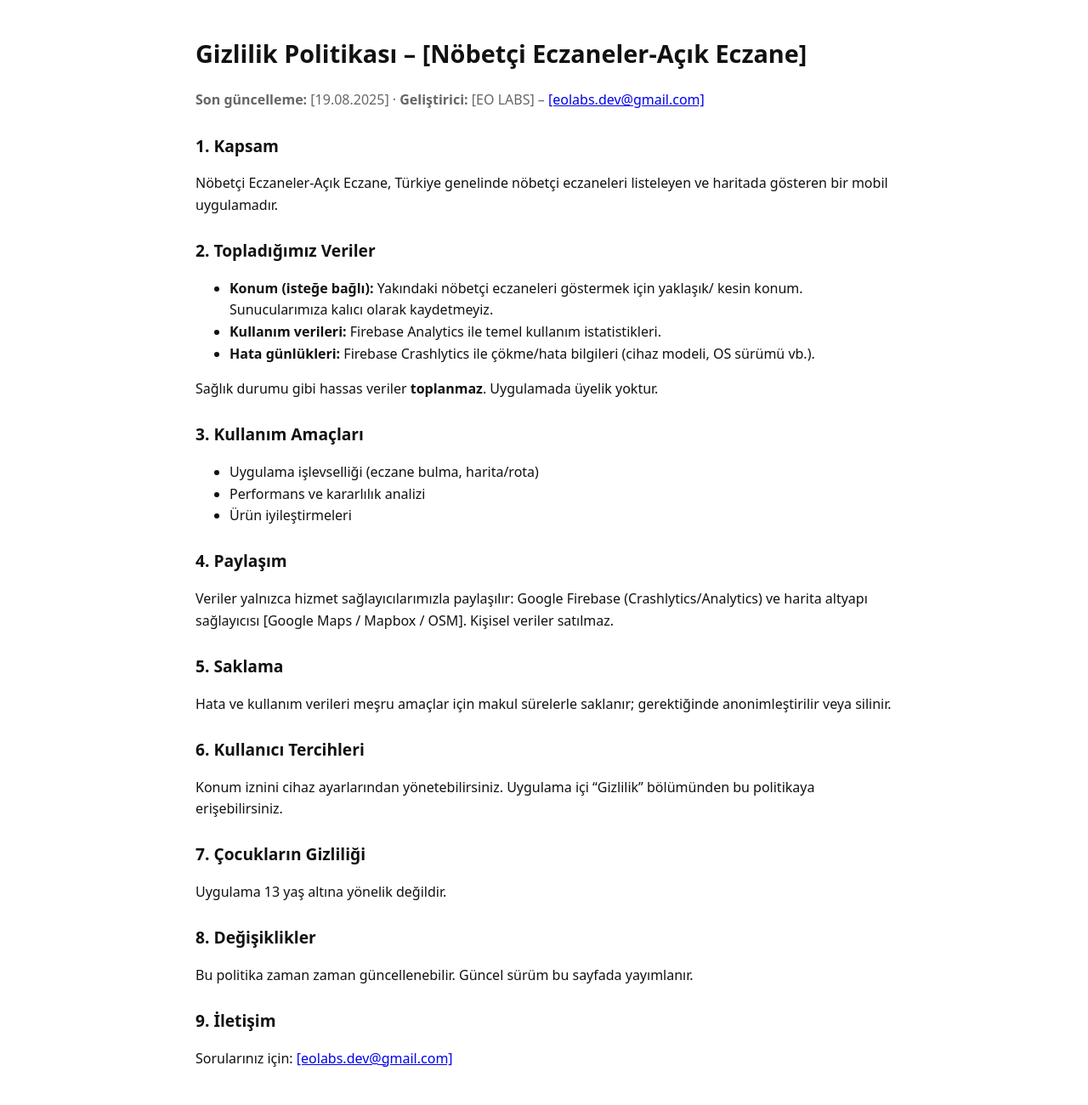
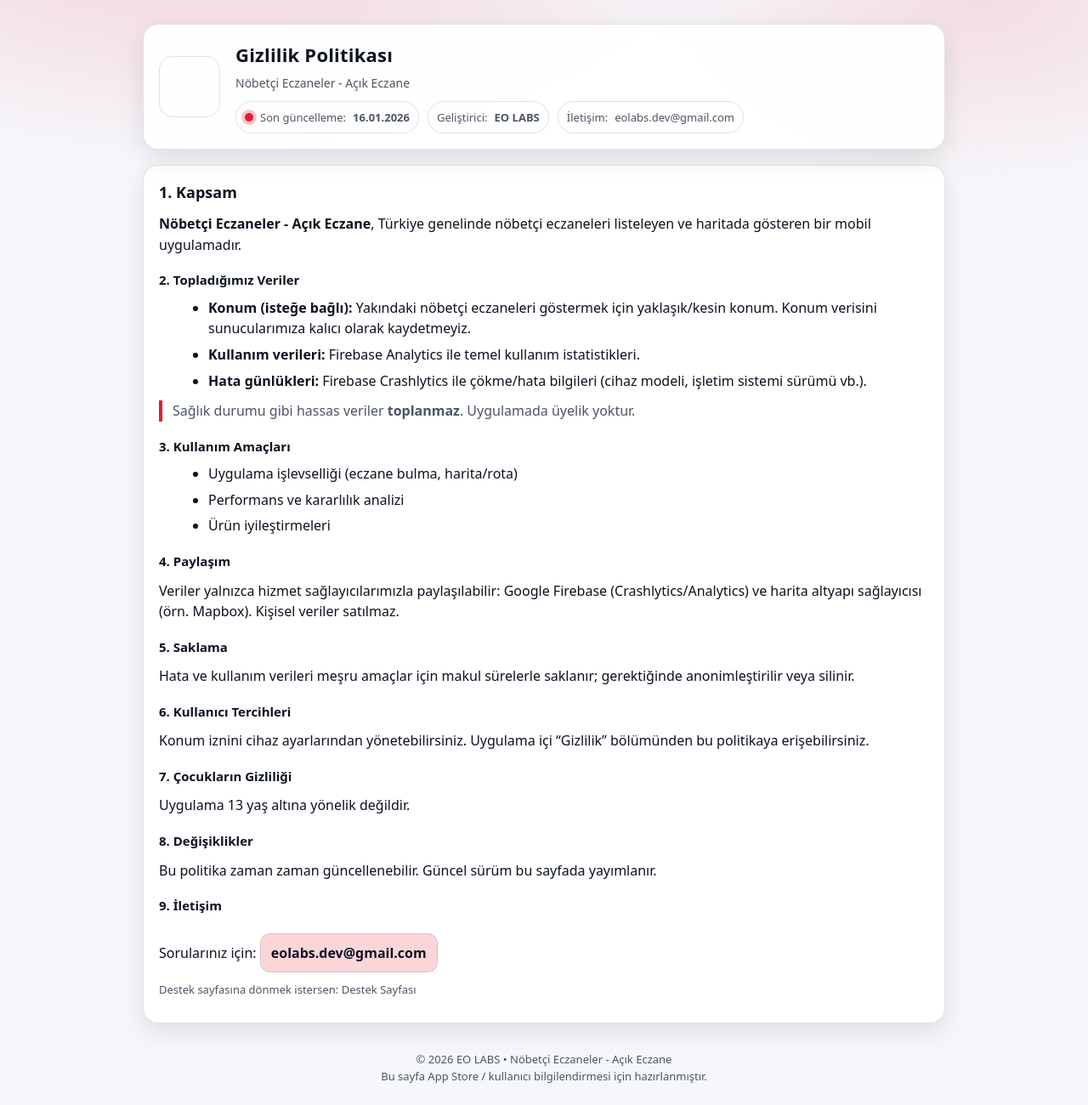
Before and after one commit to egemenocakli/Nobetci-Eczaneler-Turkiye, a plain HTML site: page index.html in a window 1280 px wide. Shown: the whole page at 85% size. Drawn offline with Linux system fonts and the light colour scheme.

Commit message:
Gizlilik sözleşmesi sayfa güncellemesi

```diff
--- a/index.html
+++ b/index.html
@@ -1,50 +1,311 @@
 <!doctype html>
-<html lang="tr"><head>
-<meta charset="utf-8"><meta name="viewport" content="width=device-width,initial-scale=1">
-<title>Gizlilik Politikası – [Nöbetçi Eczaneler-Açık Eczane]</title>
+<html lang="tr">
+
+<head>
+  <meta charset="utf-8" />
+  <meta name="viewport" content="width=device-width, initial-scale=1" />
+  <meta name="color-scheme" content="light dark" />
+  <title>Gizlilik Politikası | Nöbetçi Eczaneler - Açık Eczane</title>
+  <meta name="description" content="Nöbetçi Eczaneler - Açık Eczane uygulaması için Gizlilik Politikası." />
+
+  <!-- Open Graph -->
+  <meta property="og:title" content="Gizlilik Politikası | Nöbetçi Eczaneler - Açık Eczane" />
+  <meta property="og:description" content="Veri işleme, izinler, paylaşım ve kullanıcı tercihleri." />
+  <meta property="og:type" content="website" />
+  <meta property="og:image" content="icon.png" />
+
   <style>
- body{font:16px/1.6 system-ui,-apple-system,Segoe UI,Roboto,Ubuntu,sans-serif;max-width:820px;margin:40px auto;padding:0 16px;color:#111}
- h1{font-size:1.8rem} h2{font-size:1.2rem;margin-top:1.6rem}
- code{background:#f6f8fa;padding:2px 6px;border-radius:6px}
- .muted{color:#666}
-</style></head><body>
-<h1>Gizlilik Politikası – [Nöbetçi Eczaneler-Açık Eczane]</h1>
-<p class="muted"><strong>Son güncelleme:</strong> [19.08.2025] · <strong>Geliştirici:</strong> [EO LABS] – <a href="mailto:[eolabs.dev@gmail.com]">[eolabs.dev@gmail.com]</a></p>
+    :root {
+      --bg: #0b0c10;
+      --card: #11131a;
+      --text: #e8e8ea;
+      --muted: #b5b7c2;
+      --border: rgba(255, 255, 255, .10);
+      --accent: #e11d2e;
+      --shadow: 0 10px 30px rgba(0, 0, 0, .35);
+      --radius: 18px;
+      --max: 980px;
+    }
 
+    @media (prefers-color-scheme: light) {
+      :root {
+        --bg: #f6f7fb;
+        --card: #ffffff;
+        --text: #0b1220;
+        --muted: #4b5563;
+        --border: rgba(17, 24, 39, .12);
+        --shadow: 0 10px 30px rgba(2, 6, 23, .10);
+      }
+    }
+
+    * {
+      box-sizing: border-box
+    }
+
+    body {
+      margin: 0;
+      font-family: ui-sans-serif, system-ui, -apple-system, Segoe UI, Roboto, Arial, "Apple Color Emoji", "Segoe UI Emoji";
+      background: radial-gradient(1200px 600px at 20% -10%, rgba(225, 29, 46, .20), transparent 55%),
+        radial-gradient(900px 500px at 90% 0%, rgba(225, 29, 46, .12), transparent 45%),
+        var(--bg);
+      color: var(--text);
+      line-height: 1.55;
+    }
+
+    a {
+      color: inherit;
+      text-decoration: none;
+    }
+
+    a:hover {
+      text-decoration: underline;
+    }
+
+    .wrap {
+      max-width: var(--max);
+      margin: 0 auto;
+      padding: 28px 18px 60px;
+    }
+
+    header {
+      display: flex;
+      gap: 18px;
+      align-items: center;
+      padding: 18px 18px;
+      border: 1px solid var(--border);
+      background: color-mix(in srgb, var(--card) 92%, transparent);
+      border-radius: var(--radius);
+      box-shadow: var(--shadow);
+      backdrop-filter: blur(10px);
+    }
+
+    .icon {
+      width: 72px;
+      height: 72px;
+      border-radius: 16px;
+      overflow: hidden;
+      border: 1px solid var(--border);
+      background: #fff;
+      flex: 0 0 auto;
+      display: flex;
+      align-items: center;
+      justify-content: center;
+    }
+
+    .icon img {
+      width: 100%;
+      height: 100%;
+      object-fit: cover;
+      display: block;
+    }
+
+    .title h1 {
+      margin: 0;
+      font-size: 22px;
+      letter-spacing: .2px;
+    }
+
+    .title p {
+      margin: 6px 0 0;
+      color: var(--muted);
+      font-size: 14px;
+    }
+
+    .card {
+      margin-top: 18px;
+      border: 1px solid var(--border);
+      background: color-mix(in srgb, var(--card) 94%, transparent);
+      border-radius: var(--radius);
+      box-shadow: var(--shadow);
+      padding: 18px;
+    }
+
+    .meta {
+      display: flex;
+      flex-wrap: wrap;
+      gap: 10px;
+      margin-top: 10px;
+      color: var(--muted);
+      font-size: 13px;
+    }
+
+    .pill {
+      display: inline-flex;
+      align-items: center;
+      gap: 8px;
+      padding: 8px 10px;
+      border: 1px solid var(--border);
+      border-radius: 999px;
+      background: rgba(255, 255, 255, .03);
+    }
+
+    .dot {
+      width: 10px;
+      height: 10px;
+      border-radius: 999px;
+      background: var(--accent);
+      box-shadow: 0 0 0 4px color-mix(in srgb, var(--accent) 25%, transparent);
+    }
+
+    h2 {
+      margin: 0 0 10px;
+      font-size: 18px;
+    }
+
+    h3 {
+      margin: 18px 0 8px;
+      font-size: 15px;
+    }
+
+    p {
+      margin: 10px 0;
+    }
+
+    ul {
+      margin: 8px 0 0 18px;
+    }
+
+    li {
+      margin: 6px 0;
+    }
+
+    .hl {
+      border-left: 4px solid var(--accent);
+      padding-left: 12px;
+      margin: 10px 0 0;
+      color: var(--muted);
+    }
+
+    .btn {
+      display: inline-block;
+      margin-top: 10px;
+      padding: 10px 12px;
+      border-radius: 12px;
+      border: 1px solid var(--border);
+      background: color-mix(in srgb, var(--accent) 18%, transparent);
+      color: var(--text);
+      font-weight: 600;
+    }
+
+    .btn:hover {
+      text-decoration: none;
+      filter: brightness(1.05);
+    }
+
+    footer {
+      margin-top: 16px;
+      padding: 16px 4px 0;
+      color: var(--muted);
+      font-size: 13px;
+      text-align: center;
+    }
+
+    .small {
+      font-size: 13px;
+      color: var(--muted);
+    }
+  </style>
+</head>
+
+<body>
+  <div class="wrap">
+    <header>
+      <div class="icon" aria-label="Uygulama ikonu">
+        <img src="icon.png" alt="Nöbetçi Eczaneler - Açık Eczane Logo"
+          onerror="this.style.display='none'; this.parentElement.style.background='transparent';" />
+      </div>
+      <div class="title">
+        <h1>Gizlilik Politikası</h1>
+        <p>Nöbetçi Eczaneler - Açık Eczane</p>
+
+        <div class="meta">
+          <span class="pill"><span class="dot"></span> Son güncelleme: <strong id="lastUpdated"></strong></span>
+          <span class="pill">Geliştirici: <strong>EO LABS</strong></span>
+          <span class="pill">İletişim: <a href="mailto:eolabs.dev@gmail.com">eolabs.dev@gmail.com</a></span>
+        </div>
+      </div>
+    </header>
+
+    <main class="card">
       <h2>1. Kapsam</h2>
-<p>Nöbetçi Eczaneler-Açık Eczane, Türkiye genelinde nöbetçi eczaneleri listeleyen ve haritada gösteren bir mobil uygulamadır.</p>
+      <p>
+        <strong>Nöbetçi Eczaneler - Açık Eczane</strong>, Türkiye genelinde nöbetçi eczaneleri listeleyen ve haritada
+        gösteren bir mobil uygulamadır.
+      </p>
 
-<h2>2. Topladığımız Veriler</h2>
+      <h3>2. Topladığımız Veriler</h3>
       <ul>
-  <li><strong>Konum (isteğe bağlı):</strong> Yakındaki nöbetçi eczaneleri göstermek için yaklaşık/ kesin konum. Sunucularımıza kalıcı olarak kaydetmeyiz.</li>
+        <li><strong>Konum (isteğe bağlı):</strong> Yakındaki nöbetçi eczaneleri göstermek için yaklaşık/kesin konum.
+          Konum verisini sunucularımıza kalıcı olarak kaydetmeyiz.</li>
         <li><strong>Kullanım verileri:</strong> Firebase Analytics ile temel kullanım istatistikleri.</li>
-  <li><strong>Hata günlükleri:</strong> Firebase Crashlytics ile çökme/hata bilgileri (cihaz modeli, OS sürümü vb.).</li>
+        <li><strong>Hata günlükleri:</strong> Firebase Crashlytics ile çökme/hata bilgileri (cihaz modeli, işletim
+          sistemi sürümü vb.).</li>
       </ul>
-<p>Sağlık durumu gibi hassas veriler <strong>toplanmaz</strong>. Uygulamada üyelik yoktur.</p>
+      <p class="hl">
+        Sağlık durumu gibi hassas veriler <strong>toplanmaz</strong>. Uygulamada üyelik yoktur.
+      </p>
 
-<h2>3. Kullanım Amaçları</h2>
+      <h3>3. Kullanım Amaçları</h3>
       <ul>
         <li>Uygulama işlevselliği (eczane bulma, harita/rota)</li>
         <li>Performans ve kararlılık analizi</li>
         <li>Ürün iyileştirmeleri</li>
       </ul>
 
-<h2>4. Paylaşım</h2>
-<p>Veriler yalnızca hizmet sağlayıcılarımızla paylaşılır: Google Firebase (Crashlytics/Analytics) ve harita altyapı sağlayıcısı
-[Google Maps / Mapbox / OSM]. Kişisel veriler satılmaz.</p>
+      <h3>4. Paylaşım</h3>
+      <p>
+        Veriler yalnızca hizmet sağlayıcılarımızla paylaşılabilir: Google Firebase (Crashlytics/Analytics) ve harita
+        altyapı sağlayıcısı (örn. Mapbox).
+        Kişisel veriler satılmaz.
+      </p>
 
-<h2>5. Saklama</h2>
-<p>Hata ve kullanım verileri meşru amaçlar için makul sürelerle saklanır; gerektiğinde anonimleştirilir veya silinir.</p>
+      <h3>5. Saklama</h3>
+      <p>
+        Hata ve kullanım verileri meşru amaçlar için makul sürelerle saklanır; gerektiğinde anonimleştirilir veya
+        silinir.
+      </p>
 
-<h2>6. Kullanıcı Tercihleri</h2>
-<p>Konum iznini cihaz ayarlarından yönetebilirsiniz. Uygulama içi “Gizlilik” bölümünden bu politikaya erişebilirsiniz.</p>
+      <h3>6. Kullanıcı Tercihleri</h3>
+      <p>
+        Konum iznini cihaz ayarlarından yönetebilirsiniz. Uygulama içi “Gizlilik” bölümünden bu politikaya
+        erişebilirsiniz.
+      </p>
 
-<h2>7. Çocukların Gizliliği</h2>
+      <h3>7. Çocukların Gizliliği</h3>
       <p>Uygulama 13 yaş altına yönelik değildir.</p>
 
-<h2>8. Değişiklikler</h2>
-<p>Bu politika zaman zaman güncellenebilir. Güncel sürüm bu sayfada yayımlanır.</p>
+      <h3>8. Değişiklikler</h3>
+      <p>
+        Bu politika zaman zaman güncellenebilir. Güncel sürüm bu sayfada yayımlanır.
+      </p>
 
-<h2>9. İletişim</h2>
-<p>Sorularınız için: <a href="mailto:[eolabs.dev@gmail.com]">[eolabs.dev@gmail.com]</a></p>
-</body></html>
+      <h3>9. İletişim</h3>
+      <p>
+        Sorularınız için: <a class="btn"
+          href="mailto:eolabs.dev@gmail.com?subject=Gizlilik%20Politikasi%20-%20Nobetci%20Eczaneler">eolabs.dev@gmail.com</a>
+      </p>
+
+      <p class="small">
+        Destek sayfasına dönmek istersen: <a href="./index.html">Destek Sayfası</a>
+      </p>
+    </main>
+
+    <footer>
+      © <span id="yil"></span> EO LABS • Nöbetçi Eczaneler - Açık Eczane
+      <div class="small">Bu sayfa App Store / kullanıcı bilgilendirmesi için hazırlanmıştır.</div>
+    </footer>
+  </div>
+
+  <script>
+    document.getElementById("yil").textContent = new Date().getFullYear();
+
+    // Son güncellemeyi otomatik bugün yapıyorum; istersen sabit bir tarih yazıp bu kısmı silebilirsin.
+    const d = new Date();
+    const day = String(d.getDate()).padStart(2, "0");
+    const month = String(d.getMonth() + 1).padStart(2, "0");
+    const year = d.getFullYear();
+    document.getElementById("lastUpdated").textContent = `${day}.${month}.${year}`;
+  </script>
+</body>
+
+</html>
```
Also changed, not shown: support.html (+1 -1 lines). Lines whose indentation alone changed are shown as unchanged.
